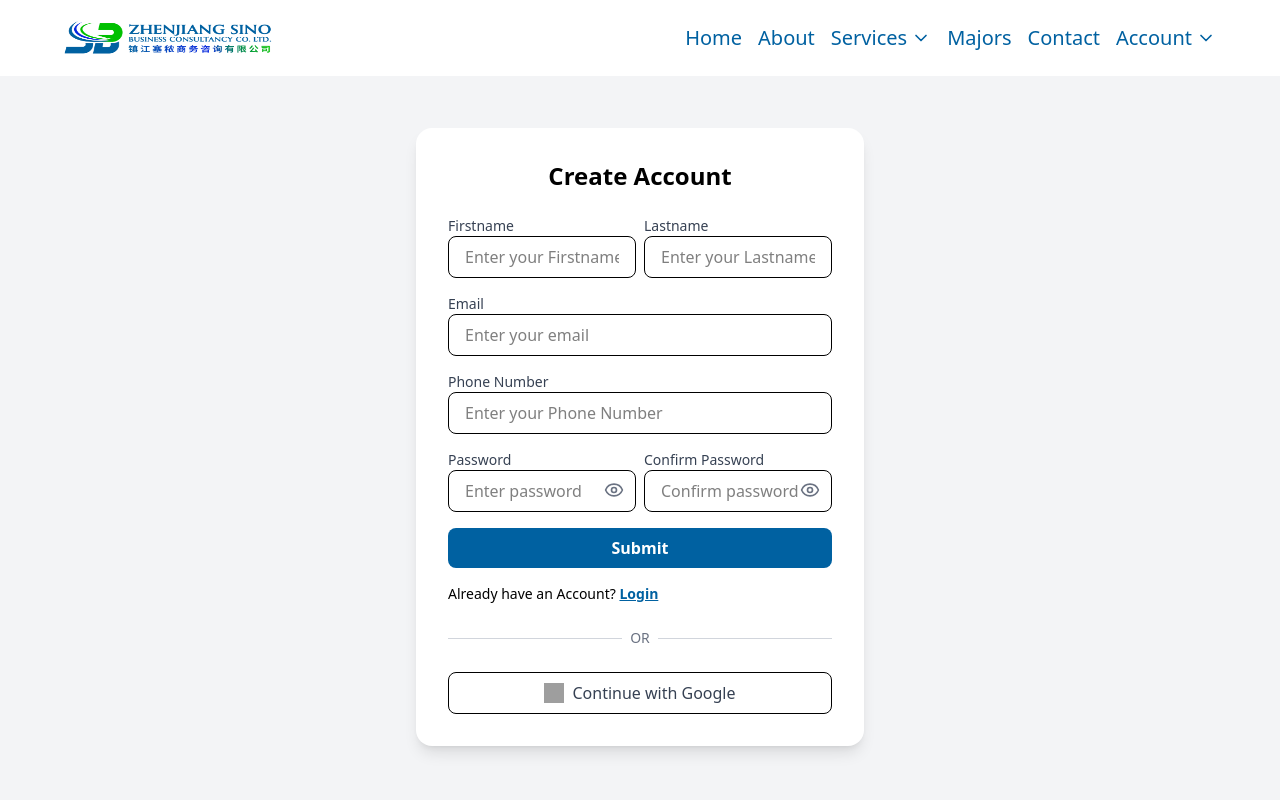
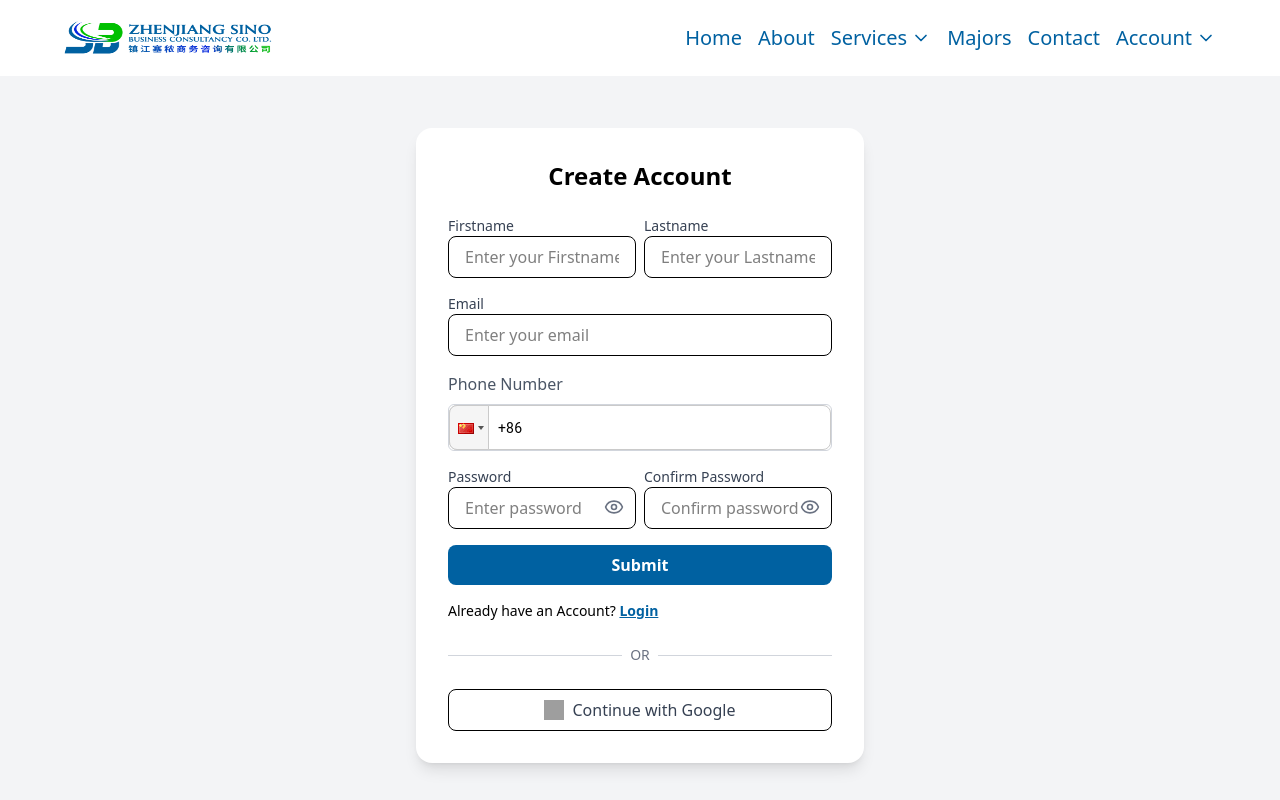
Before and after one commit to emetisuccess/zsbc, a React (Vite) app: page /register in a window 1280 px wide. Shown: the top 800 px of the page. Built offline with nearby package versions, Linux system fonts and the light colour scheme; grey boxes are pictures that could not be loaded.

Commit message:
final commit

```diff
--- a/package.json
+++ b/package.json
@@ -15,12 +15,14 @@
   "@splidejs/splide-extension-auto-scroll": "^0.5.3",
   "@tailwindcss/cli": "^4.1.12",
   "axios": "^1.12.1",
+  "flag-icons": "^7.5.0",
   "framer-motion": "^12.23.24",
   "lucide-react": "^0.541.0",
   "react": "^19.1.1",
   "react-dom": "^19.1.1",
   "react-hot-toast": "^2.6.0",
   "react-icons": "^5.5.0",
+  "react-phone-input-2": "^2.15.1",
   "react-router-dom": "^7.8.1",
   "tailwindcss": "^4.1.12"
  },
--- a/src/output.css
+++ b/src/output.css
@@ -29,7 +29,6 @@
     --color-indigo-400: oklch(67.3% 0.182 276.935);
     --color-indigo-500: oklch(58.5% 0.233 277.117);
     --color-indigo-700: oklch(45.7% 0.24 277.023);
-    --color-indigo-900: oklch(35.9% 0.144 278.697);
     --color-slate-800: oklch(27.9% 0.041 260.031);
     --color-gray-50: oklch(98.5% 0.002 247.839);
     --color-gray-100: oklch(96.7% 0.003 264.542);
@@ -79,6 +78,7 @@
     --font-weight-extrabold: 800;
     --tracking-tight: -0.025em;
     --leading-relaxed: 1.625;
+    --radius-md: 0.375rem;
     --radius-lg: 0.5rem;
     --radius-xl: 0.75rem;
     --radius-2xl: 1rem;
@@ -517,9 +517,6 @@
   .max-w-4xl {
     max-width: var(--container-4xl);
   }
-  .max-w-5xl {
-    max-width: var(--container-5xl);
-  }
   .max-w-6xl {
     max-width: var(--container-6xl);
   }
@@ -548,9 +545,6 @@
   }
   .transform {
     transform: var(--tw-rotate-x,) var(--tw-rotate-y,) var(--tw-rotate-z,) var(--tw-skew-x,) var(--tw-skew-y,);
-  }
-  .animate-bounce {
-    animation: var(--animate-bounce);
   }
   .animate-ping {
     animation: var(--animate-ping);
@@ -709,6 +703,9 @@
   .rounded-lg {
     border-radius: var(--radius-lg);
   }
+  .rounded-md {
+    border-radius: var(--radius-md);
+  }
   .rounded-xl {
     border-radius: var(--radius-xl);
   }
@@ -1160,9 +1157,6 @@
     transition-timing-function: var(--tw-ease, var(--default-transition-timing-function));
     transition-duration: var(--tw-duration, var(--default-transition-duration));
   }
-  .delay-200 {
-    transition-delay: 200ms;
-  }
   .duration-200 {
     --tw-duration: 200ms;
     transition-duration: 200ms;
@@ -1174,10 +1168,6 @@
   .duration-500 {
     --tw-duration: 500ms;
     transition-duration: 500ms;
-  }
-  .duration-1000 {
-    --tw-duration: 1000ms;
-    transition-duration: 1000ms;
   }
   .ease-in-out {
     --tw-ease: var(--ease-in-out);
--- a/src/pages/Apply.jsx
+++ b/src/pages/Apply.jsx
@@ -488,7 +488,7 @@ export default function ChinaAdmissionForm() {
             if (data.email && !validators.email(data.email)) errs.push("Email format looks invalid!");
             if (data.phone && !validators.phone(data.phone)) errs.push("Phone number looks invalid!");
             if (expiryDate <= today) errs.push("Your Passport has expired!");
-            if (data.passportNumber.length > 9 || data.passportNumber.length < 9) errs.push("Invalid Passport Number!");
+            if (data.passportNumber.length < 7) errs.push("Invalid Passport Number!");
         }
 
         setEducationErrors(eduErrs);
@@ -509,8 +509,6 @@ export default function ChinaAdmissionForm() {
     // On submit
     const onSubmit = async (e) => {
         e.preventDefault();
-        // console.log(data.applicantSignature);
-        // return;
         for (let i = 0; i < STEPS.length - 1; i++) {
             if (!validateStep(i)) {
                 setStep(i);
--- a/src/pages/Auth/Login.jsx
+++ b/src/pages/Auth/Login.jsx
@@ -1,10 +1,12 @@
 import { useState } from 'react'
 import { useStateContext } from "../../contexts/ContextProvider"
+import { Eye, EyeOff } from "lucide-react";
 import { toast } from "react-hot-toast";
 import { Navigate, Link } from "react-router-dom";
 
 
 const Login = () => {
+  const [showPassword, setShowPassword] = useState(false);
   const [email, setEmail] = useState("");
   const [password, setPassword] = useState("");
   const { setUser, setToken } = useStateContext();
@@ -107,15 +109,22 @@ const Login = () => {
               className="w-full px-4 py-2 border rounded-lg focus:ring focus:ring-blue-300"
             />
           </div>
-          <div>
-            <label className="block text-sm font-medium text-gray-700">Password</label>
+
+          <div className="relative">
             <input
-              type="password"
+              type={showPassword ? "text" : "password"}
               value={password}
               onChange={(e) => setPassword(e.target.value)}
-              placeholder="Enter your password"
+              placeholder="Enter password"
               className="w-full px-4 py-2 border rounded-lg focus:ring focus:ring-blue-300"
             />
+            <button
+              type="button"
+              onClick={() => setShowPassword(!showPassword)}
+              className="absolute right-3 top-2.5 text-gray-500 hover:text-gray-700"
+            >
+              {showPassword ? <EyeOff size={20} /> : <Eye size={20} />}
+            </button>
           </div>
           <button
             type="submit"
--- a/src/pages/Auth/Register.jsx
+++ b/src/pages/Auth/Register.jsx
@@ -1,8 +1,10 @@
-import React, { useState } from "react";
+import { useState } from "react";
 import { Eye, EyeOff } from "lucide-react";
-import { Toaster, toast } from "react-hot-toast";
+import { toast } from "react-hot-toast";
 import { useStateContext } from "../../contexts/ContextProvider";
-import { Navigate, Link } from "react-router-dom";
+import PhoneInput from "react-phone-input-2";
+import "react-phone-input-2/lib/style.css";
+import { Link } from "react-router-dom";
 
 const Register = () => {
   const [showPassword, setShowPassword] = useState(false);
@@ -11,6 +13,11 @@ const Register = () => {
   const [lastname, setLastname] = useState("");
   const [email, setEmail] = useState("");
   const [phoneNumber, setPhoneNumber] = useState("");
+  const [countryInfo, setCountryInfo] = useState({
+    name: "",
+    dialCode: "",
+    countryCode: "",
+  });
   const [password, setPassword] = useState("");
   const [confirmPassword, setConfirmPassword] = useState("");
   const [loading, setLoading] = useState(false);
@@ -47,7 +54,10 @@ const Register = () => {
     }
   }
 
-
+  const handlePhoneChange = (value, country) => {
+    setPhoneNumber(value);
+    setCountryInfo(country);
+  };
 
   const handleSubmit = async (e) => {
     e.preventDefault();
@@ -75,8 +85,12 @@ const Register = () => {
           method: "POST",
           headers: { "Content-Type": "application/json" },
           body: JSON.stringify({
-            firstname, lastname,
-            email, password, phoneNumber
+            firstname,
+            lastname,
+            email,
+            password,
+            phoneNumber,
+            countryInfo
           }),
         });
 
@@ -88,11 +102,13 @@ const Register = () => {
           // throw new Error(data?.message || `Request failed (${res.status})`);
         }
         const data = await res.json();
-        const token = data.token;
         if (data.success) {
-          setToken(token);
+          setToken(data.token);
           setUser(data.user);
           toast.success(data.message);
+          setFirstname("");
+          setLastname("");
+          setEmail("");
           setPassword("");
           setEmail("");
           setConfirmPassword("");
@@ -158,18 +174,26 @@ const Register = () => {
             />
           </div>
 
-          <div>
-            <label className="block text-sm font-medium text-gray-700">
-              Phone Number
-            </label>
-            <input
-              type="tel"
-              placeholder="Enter your Phone Number"
+          {/* Phone Number */}
+          <div className="mb-4">
+            <label className="block text-gray-600 mb-2">Phone Number</label>
+            <PhoneInput
+              country={"cn"}
               value={phoneNumber}
-              onChange={(e) => setPhoneNumber(e.target.value)}
-              className="w-full px-4 py-2 border rounded-lg focus:ring focus:ring-blue-300"
+              onChange={handlePhoneChange}
+              inputStyle={{
+                width: "100%",
+                height: "45px",
+                borderRadius: "8px",
+              }}
+              containerClass="border border-gray-300 rounded-md"
+              buttonStyle={{
+                borderTopLeftRadius: "8px",
+                borderBottomLeftRadius: "8px",
+              }}
             />
           </div>
+
 
           <div className="grid grid-cols-2 gap-2">
             {/* Password */}
--- a/src/pages/Auth/VerifyCode.jsx
+++ b/src/pages/Auth/VerifyCode.jsx
@@ -46,7 +46,6 @@ const VerifyCode = () => {
     // Submit OTP
     const handleSubmit = async () => {
         const enteredOtp = otp.join("");
-        console.log(enteredOtp);
         if (!enteredOtp && enteredOtp.length < 6) {
             toast.error("OTP field is Required!");
             return;
```
Also changed, not shown: 7 other files (tests, documents, lock files or other folders).
